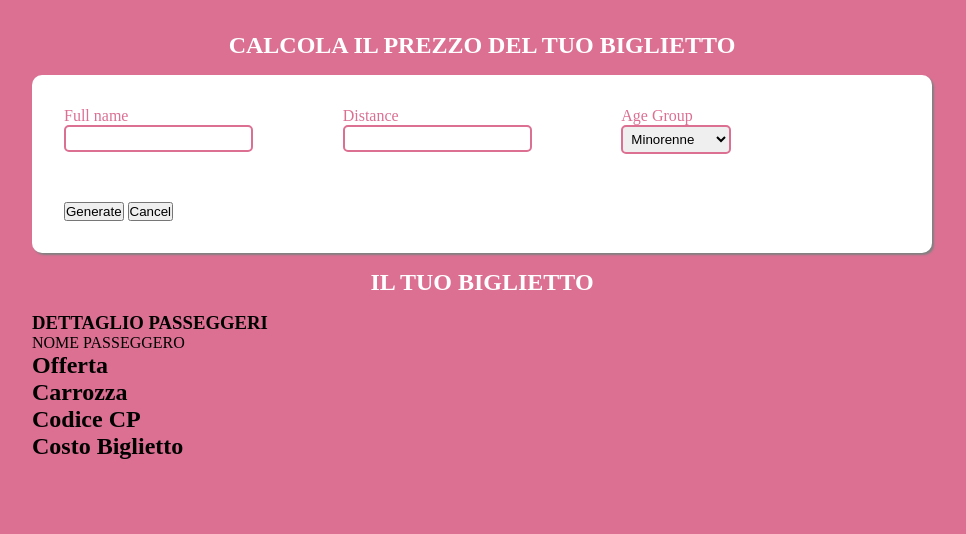
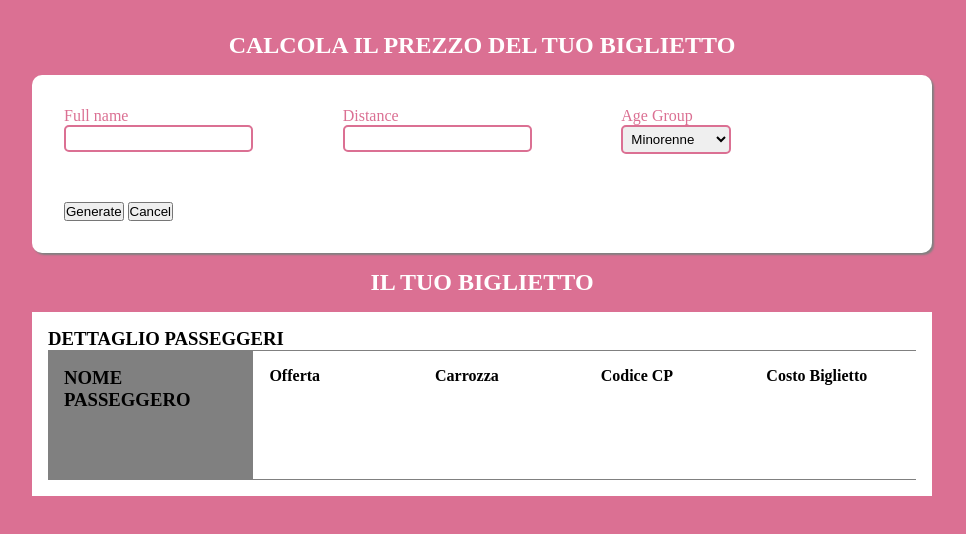
Before and after one commit to AnTosi/live-train-tickets-form, a plain HTML site: page index.html in a window 1280 px wide. Shown: the whole page, without its empty margins (158-1124 px from the left). Drawn offline with Linux system fonts and the light colour scheme.

Commit message:
messo input dentro al biglietto

```diff
--- a/assets/css/style.css
+++ b/assets/css/style.css
@@ -54,3 +54,29 @@ h1 {
     padding: 0.25rem;
     border: 2px solid palevioletred;
   }
+
+#biglietto {
+    padding:1rem;
+    background-color: white;
+}
+
+ .grid {
+    display: flex;
+}
+
+.grigio {
+    background-color: grey;
+    width: 250px;
+    height: 130px;
+    padding: 1rem;
+    border-top: 1px solid grey;
+    border-bottom: 1px solid grey;
+}
+
+.ticketDetails {
+    width: 200px;
+    height: 130px;
+    padding: 1rem;
+    border-top: 1px solid grey;
+    border-bottom: 1px solid grey;
+}
--- a/assets/js/main.js
+++ b/assets/js/main.js
@@ -29,6 +29,8 @@ generateButtonElement.addEventListener('click', function () {
 
   console.log(km_da_percorrere, age);
 
+  document.getElementById("passName").innerHTML = fullName;
+
 
   /* Sulla base di queste informazioni dovrà calcolare il prezzo totale del viaggio, secondo queste regole:
   - il prezzo del biglietto è definito in base ai km (0.21 € al km)
@@ -47,20 +49,20 @@ generateButtonElement.addEventListener('click', function () {
     // qui prezzo per i minori con sconto del 20%
     //prezzo = prezzo - prezzo * 0.2
     price -= price * 0.2
-    message = `${fullName}!Hai diritto allo sconto del 20%! <br> Prezzo biglietto: ${price.toFixed(2)}`
+    document.getElementById("discountType").innerHTML = "Biglietto Minorenne";
     //console.log(price);
     //console.log(message);
 
   } else if (age == 'over65') {
     // qui prezzo per gli over con sconto del 40%
     price -= price * 0.4
-    message = `${fullName}!Ciao nonno, hai diritto allo sconto del 40%! <br> Prezzo biglietto: ${price.toFixed(2)}`
+    document.getElementById("discountType").innerHTML = "Ridotto Anziani";
     //console.log(price);
     //console.log(message);
 
   } else {
     // mostriamo prezzo standard
-    message = `${fullName}!Mi dispiace per te niente sconto! Prezzo pieno del biglietto: ${price.toFixed(2)}`
+    document.getElementById("discountType").innerHTML = "Biglietto Standard";
     //console.log(price);
     //console.log(message);
   }
@@ -70,6 +72,8 @@ generateButtonElement.addEventListener('click', function () {
   console.log(message);
 
 });
+
+
 
 
 // Al click annulla tutto
@@ -82,3 +86,10 @@ cancelButtonElement.addEventListener('click', function () {
 
 
 });
+
+
+// metto nome immesso nella casella nome
+// document.getElementById("passName").innerHTML = fullName;
+// faccio lo stesso per il tipo di biglietto, ma lo inserisco negli if adeguati per cambiarlo in base a option scelta
+
+//per carrozza e codice cp devo creare 2 generatori random
--- a/index.html
+++ b/index.html
@@ -51,41 +51,47 @@
         <div id="biglietto">
             <h3>DETTAGLIO PASSEGGERI</h3>
                 <div class="grid">
-                    <div id="passName">
-                        NOME PASSEGGERO <br>
+                    <div class="grigio">
+                        <h3>
+                            NOME PASSEGGERO
+                        </h3>
+                        <h4 id="passName">
+
+                        </h4>
 
                     </div>
+
                     <div class="ticketDetails">
-                        <h2>
+                        <h4>
                             Offerta
-                        </h2>
+                        </h4>
                         <p id="discountType">
 
                         </p>
                     </div>
 
                     <div class="ticketDetails">
-                        <h2>
+                        <h4>
                             Carrozza
-                        </h2>
+                        </h4>
                         <p id="wagonNumber">
 
                         </p>
                     </div>
 
                     <div class="ticketDetails">
-                        <h2>
+                        <h4>
                             Codice CP
-                        </h2>
+                        </h4>
                         <p id="cpCode">
 
                         </p>
                     </div>
 
                     <div class="ticketDetails">
-                        <h2>
+                        <h4>
                             Costo Biglietto
-                        </h2>
+                        </h4>
                         <p id="ticketCost">
 
                         </p>
```
